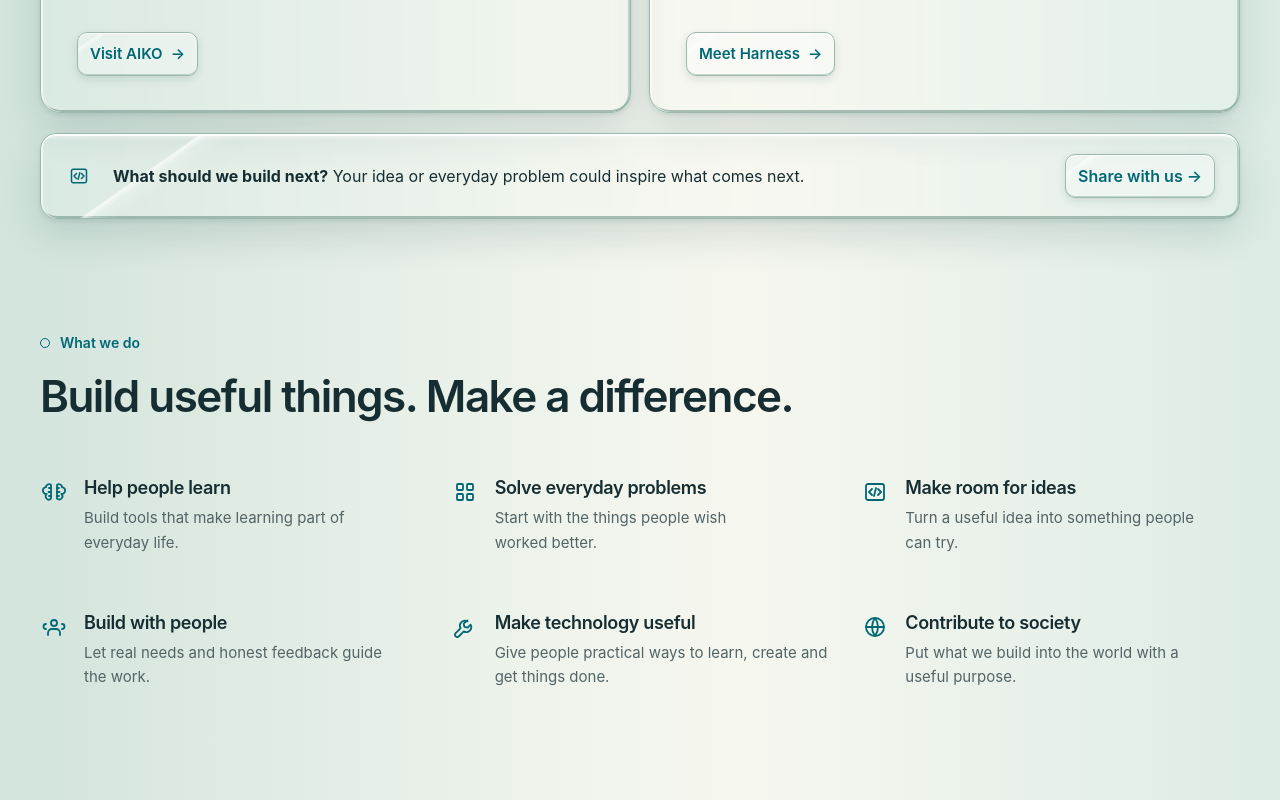
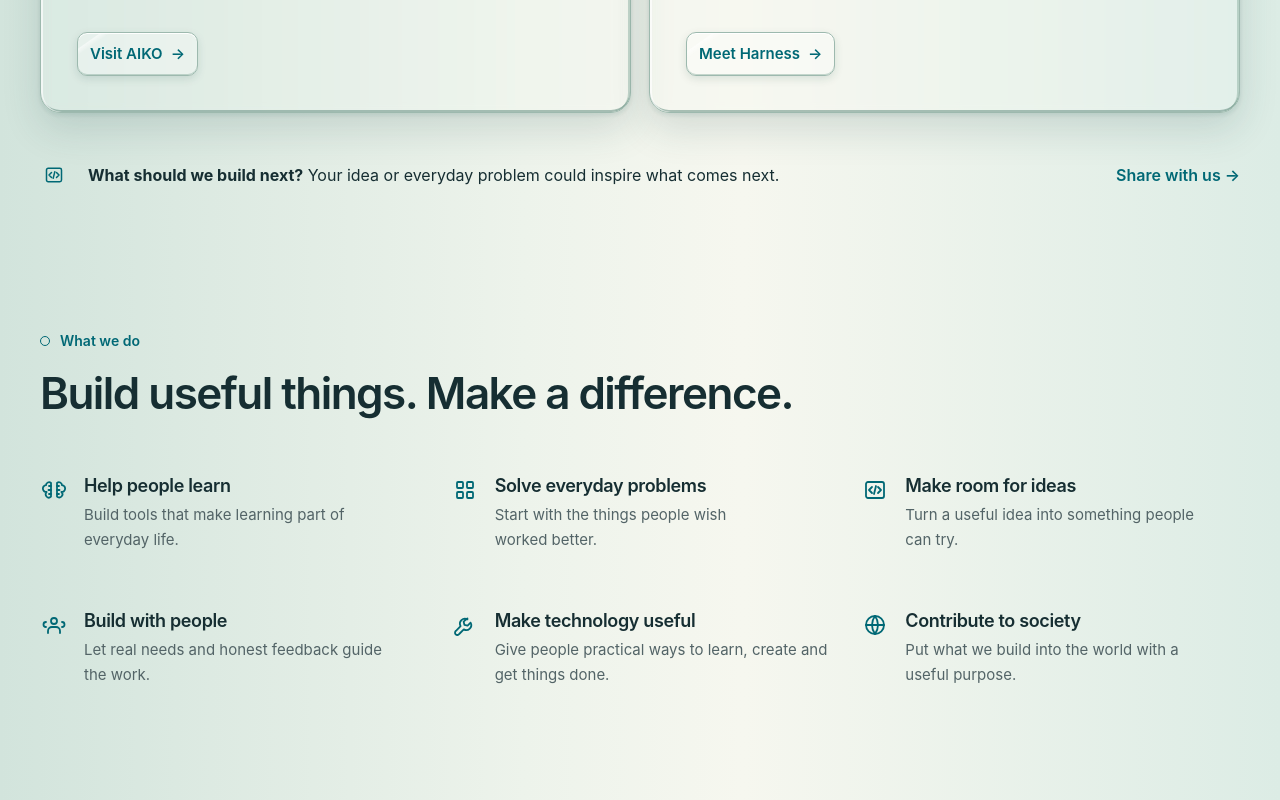
Before and after one commit to Logan17de/zetbros.com, a Next.js app: page / in a window 1280 px wide. Shown: the part 1040-1840 px from the top of the page. Built offline with nearby package versions, Linux system fonts and the light colour scheme; a web font is replaced by a local one.

Commit message:
Limit glass controls to panels and unbox open content (#16)

```diff
--- a/app/equipment-warranty-research/page.tsx
+++ b/app/equipment-warranty-research/page.tsx
@@ -40,7 +40,7 @@ export default function EquipmentWarrantyResearchPage() {
           <h1>Equipment warranty recovery — research pilot.</h1>
           <p className={styles.lead}>Zetbros is validating whether agriculture and construction equipment dealers can reduce warranty-claim rework and recover value from returned or short-paid manufacturer claims through a dealer-controlled review process.</p>
           <div className={styles.actions}>
-            <ContactTrigger className={`${styles.primary} solidAction`} variant="research">Request a 20-minute conversation</ContactTrigger>
+            <ContactTrigger className={styles.primary} variant="research">Request a 20-minute conversation</ContactTrigger>
             <a className={styles.secondary} href="/#about">About Zetbros</a>
           </div>
         </div>
--- a/app/glass-effects.css
+++ b/app/glass-effects.css
@@ -75,9 +75,9 @@
   0% { transform: none; }
   100% { transform: translate(var(--shard-x), var(--shard-y)) rotate(var(--shard-turn)); }
 }
-/* Text links are raised glass controls. Logo and solid actions retain their
-   existing treatment; no second backdrop filter is stacked inside a pane. */
-:where(a:not(:has(img)):not(.button):not(.solidAction), button[aria-haspopup='dialog']:not(.button):not(.solidAction)) {
+/* Only controls within a glass pane get a raised glass layer. All other
+   controls keep their normal treatment; no second backdrop filter is added. */
+[data-glass] :where(a:not(:has(img)), button) {
   position: relative;
   z-index: 3;
   display: inline-block;
@@ -87,13 +87,15 @@
   border: 1px solid #9db9ae !important;
   border-radius: var(--control-radius) !important;
   background: linear-gradient(145deg, transparent 12%, #ffffff8a 13%, transparent 18%), rgb(255 255 255 / 32%) !important;
+  color: var(--blue) !important;
   box-shadow: inset 0 1px 0 #fffffff2, inset 0 -1px 0 #83a89a70, 0 3px 8px #1d4c4824 !important;
   vertical-align: middle;
   text-decoration: none !important;
   transition: border-color 170ms, box-shadow 170ms;
 }
-:where(a, button[aria-haspopup='dialog']):hover { text-decoration: none !important; }
-:where(a:not(:has(img)):not(.button):not(.solidAction), button[aria-haspopup='dialog']:not(.button):not(.solidAction)):hover {
+[data-glass] button { display: inline-flex; align-items: center; }
+:where(a, button[aria-haspopup='dialog']) { text-decoration: none !important; }
+[data-glass] :where(a:not(:has(img)), button):hover {
   border-color: var(--blue) !important;
   box-shadow: inset 0 1px 0 #fff, inset 0 -1px 0 #83a89a70, 0 4px 12px #1d4c4830 !important;
 }
--- a/app/harness/harness.module.css
+++ b/app/harness/harness.module.css
@@ -125,10 +125,10 @@
 .plugin { padding: 22px; border: 1px solid var(--line); border-radius: 16px; background: var(--surface); }
 .useCases { padding: 28px; border: 0; border-radius: 16px; background: var(--surface-soft); }
 .recovery { padding: 20px 24px; border: 0; border-radius: 12px; background: var(--surface-soft); }
-.detailsSection { padding-inline: clamp(24px,4vw,48px); border: 1px solid var(--line); border-radius: var(--radius); background: var(--surface); }
+.detailsSection { border: 0; background: transparent; }
 .availability { padding: 40px; border: 1px solid var(--line); border-radius: var(--radius); background: var(--surface-soft); }
 @media (max-width: 760px) {
  .benefitGrid { gap: 12px; }
- .detailsSection, .availability { padding: 24px; }
+ .availability { padding: 24px; }
  .useCases { padding: 20px; }
 }
--- a/app/harness/page.tsx
+++ b/app/harness/page.tsx
@@ -74,7 +74,7 @@ export default function HarnessPage() {
         <RevealBoxText as="h1" text="Harness" variant="hero" className={styles.heroTitle} />
         <p className={styles.heroStatement}>Your AI workspace, connected.</p>
         <p className={styles.heroLead}>Bring your tools, knowledge and workflows together. Shape the workspace around what you need to do.</p>
-        <div className={styles.heroActions}><a className={`${styles.primaryButton} solidAction`} href="#plugins">Explore the idea <Arrow /></a><span className={styles.status}><span aria-hidden="true" />Production in progress</span></div>
+        <div className={styles.heroActions}><a className={styles.primaryButton} href="#plugins">Explore the idea <Arrow /></a><span className={styles.status}><span aria-hidden="true" />Production in progress</span></div>
         <p className={styles.heroNote}>Built by Zetbros on the DeepSeek Harness foundation.</p>
       </div>
       <figure className={styles.workspaceMap} data-harness-reveal="map" data-glass aria-label="Tools, knowledge and models connect through plugins to your Harness workspace">
@@ -107,12 +107,12 @@ export default function HarnessPage() {
       <div className={styles.recovery} data-harness-reveal="recovery" data-glass><Icon name="refresh"/><p>If a change fails verification, restore the previous working state.</p></div>
     </section>
 
-    <section className={`${styles.section} ${styles.detailsSection}`} data-glass>
+    <section className={`${styles.section} ${styles.detailsSection}`}>
       <div data-harness-reveal="detail"><h2>Small core. Room to grow.</h2><div className={styles.layers} aria-label="Harness architecture"><div><Icon name="people"/><span>Workflows</span><small>The work you want to do</small></div><div><Icon name="plugin"/><span>Plugins</span><small>Tools, data and connections</small></div><div className={styles.namedLayer}><span>Harness Desktop</span><small>Workspace and recovery</small></div><div className={styles.namedLayer}><span>DeepSeek Harness</span><small>The engine foundation</small></div></div></div>
       <div className={styles.accessCopy} data-harness-reveal="detail"><h2>Know what you enable.</h2><p>Review a plugin’s declared access before activation, including files, network, shell, models and workspace.</p><p className={styles.accessNote}><Icon name="shield"/><span>Plugins run trusted code. Access declarations help with review; they do not create a security sandbox.</span></p><details className={styles.futureDetails}><summary>What’s next for Harness?</summary><p>We’re exploring AI-assisted extension development: turning a missing integration into a plugin project. This is a direction for the product, not a currently available autonomous feature.</p></details></div>
     </section>
 
-    <section className={styles.availability} data-harness-reveal="availability" data-glass id="download"><div><h2>Harness is taking shape.</h2><p>A Windows x64 release is in development. The download will appear here when it’s ready.</p></div><div className={styles.availabilityActions}><span className={styles.status}><span aria-hidden="true"/>Production in progress</span><ContactTrigger className={`${styles.primaryButton} solidAction`}>Share an idea for Harness <Arrow/></ContactTrigger></div></section>
+    <section className={styles.availability} data-harness-reveal="availability" data-glass id="download"><div><h2>Harness is taking shape.</h2><p>A Windows x64 release is in development. The download will appear here when it’s ready.</p></div><div className={styles.availabilityActions}><span className={styles.status}><span aria-hidden="true"/>Production in progress</span><ContactTrigger className={styles.primaryButton}>Share an idea for Harness <Arrow/></ContactTrigger></div></section>
     <footer className={styles.footer}><div><Link href="/">Zetbros</Link><Link href="/privacy">Privacy</Link><Link href="/terms">Terms</Link></div></footer>
   </main>;
 }
--- a/app/page.tsx
+++ b/app/page.tsx
@@ -94,7 +94,7 @@ export default function Home() {
      <article data-reveal data-glass className="productCard productGreen"><div><h3>AIKO</h3><p>Japanese learning with lessons, practice and progress in one place.</p><a href="https://aiko.zetbros.com">Visit AIKO <span aria-hidden="true">→</span></a></div></article>
      <article data-reveal data-glass className="productCard productBlue"><div><h3>Harness</h3><p>An AI workspace built around tools, plugins and workflows. <strong>Production in progress.</strong></p><a href="/harness">Meet Harness <span aria-hidden="true">→</span></a></div></article>
     </div>
-    <div data-reveal data-glass className="productInvitation"><span className="miniIcon"><Icon name="code" /></span><p><strong>What should we build next?</strong> Your idea or everyday problem could inspire what comes next.</p><ContactTrigger>Share with us <span aria-hidden="true">→</span></ContactTrigger></div>
+    <div data-reveal className="productInvitation"><span className="miniIcon"><Icon name="code" /></span><p><strong>What should we build next?</strong> Your idea or everyday problem could inspire what comes next.</p><ContactTrigger>Share with us <span aria-hidden="true">→</span></ContactTrigger></div>
    </div></section>
    <section className="section servicesSection" id="services"><div className="container">
     <div className="sectionIntro" data-reveal><p className="eyebrow">What we do</p><RevealBoxText as="h2" text="Build useful things. Make a difference." /></div>
--- a/app/practice-page.tsx
+++ b/app/practice-page.tsx
@@ -91,7 +91,7 @@ export default function PracticePage({ category, title, lead, availability, solu
           <p className={styles.kicker}>Have a real problem to solve?</p>
           <h2>Tell us about the work. We’ll start with a conversation.</h2>
           <p>We scope projects around your systems, constraints, security requirements and operating process rather than forcing a generic package onto every company. Please do not include confidential records or credentials in an initial enquiry.</p>
-          <ContactTrigger className={`${styles.primary} solidAction`}>Talk to Zetbros</ContactTrigger>
+          <ContactTrigger className={styles.primary}>Talk to Zetbros</ContactTrigger>
         </div></div>
       </section>
       <footer className={styles.footer}>
--- a/app/studio.css
+++ b/app/studio.css
@@ -103,7 +103,7 @@ nav :is(a,button):hover { color: var(--blue); text-decoration: underline; text-u
 #top .productCard p strong { color: var(--text); font-weight: 600; }
 #top .productCard :is(a,button) { align-self: flex-start; margin-top: auto; padding-top: 16px; min-height: 44px; display: inline-flex; align-items: center; gap: 8px; font-size: .9375rem; font-weight: 600; color: var(--blue); text-decoration: underline; text-underline-offset: 5px; }
 #top .productCard :is(a,button):hover { color: var(--blue-2); }
-#top .productInvitation { display: flex; align-items: center; gap: 20px; margin-top: 20px; padding: 20px 24px; border-radius: 16px; background: var(--surface-soft); }
+#top .productInvitation { display: flex; align-items: center; gap: 20px; margin-top: 20px; padding: 20px 0; background: transparent; }
 #top .productInvitation .miniIcon { width: 28px; height: 28px; }
 #top .productInvitation p { margin: 0; flex: 1; }
 #top .productInvitation button { color: var(--blue); font-weight: 600; text-decoration: underline; text-underline-offset: 5px; min-height: 44px; }
```
Also changed, not shown: 2 other files (tests, documents, lock files or other folders).
